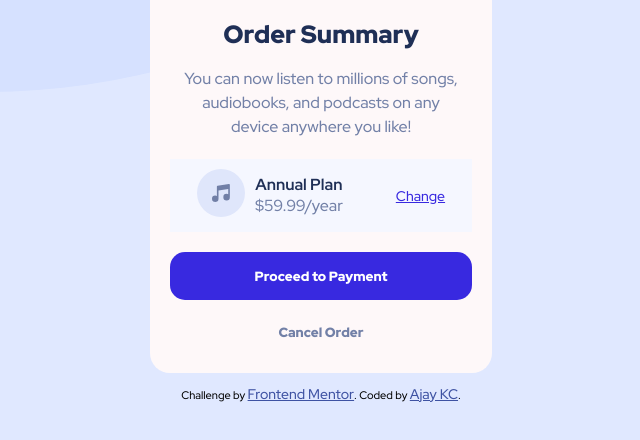
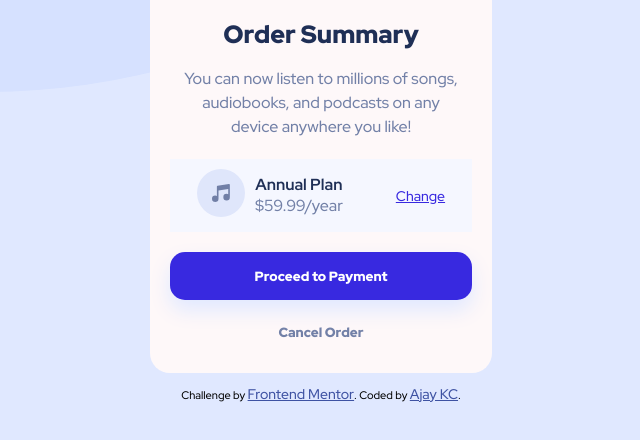
Before and after one commit to ajay117/order-summary-component, a plain HTML site: page index.html in a window 1280 px wide. Shown: the part 308-748 px from the top of the page, without its empty margins (319-959 px from the left). Drawn offline with Linux system fonts and the light colour scheme.

Commit message:
Added drop-shadow

```diff
--- a/styles.css
+++ b/styles.css
@@ -80,6 +80,7 @@ footer {
   border-radius: 15px;
   background-color: var(--bright-blue);
   color: white;
+  filter: drop-shadow(0px 10px 10px hsl(225, 100%, 94%));
 }
 .cancel-btn {
   color: var(--desaturated-blue);
```
